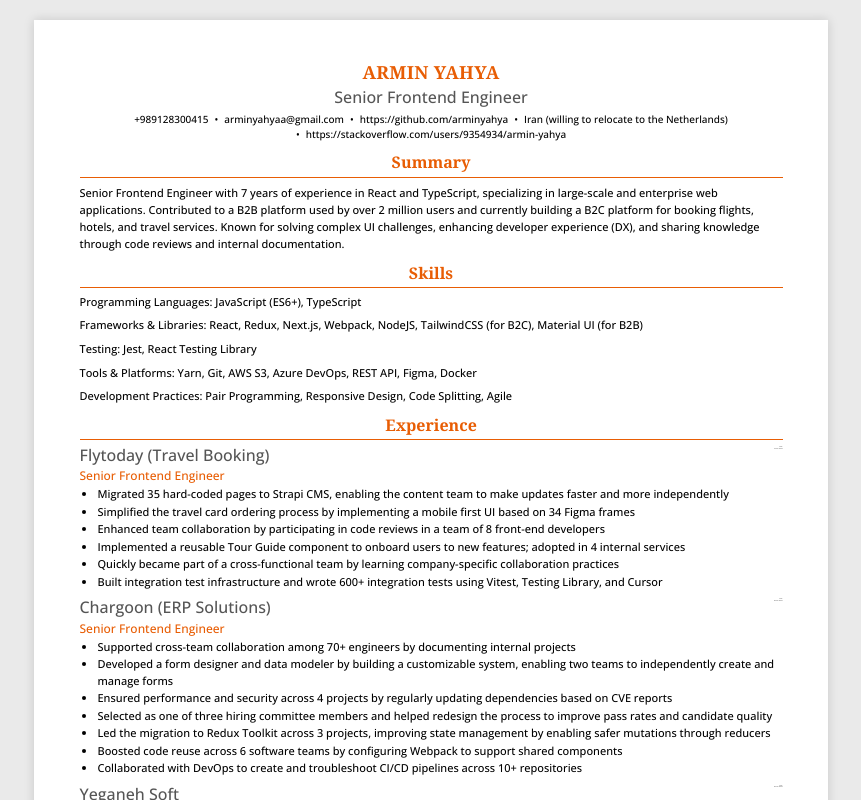
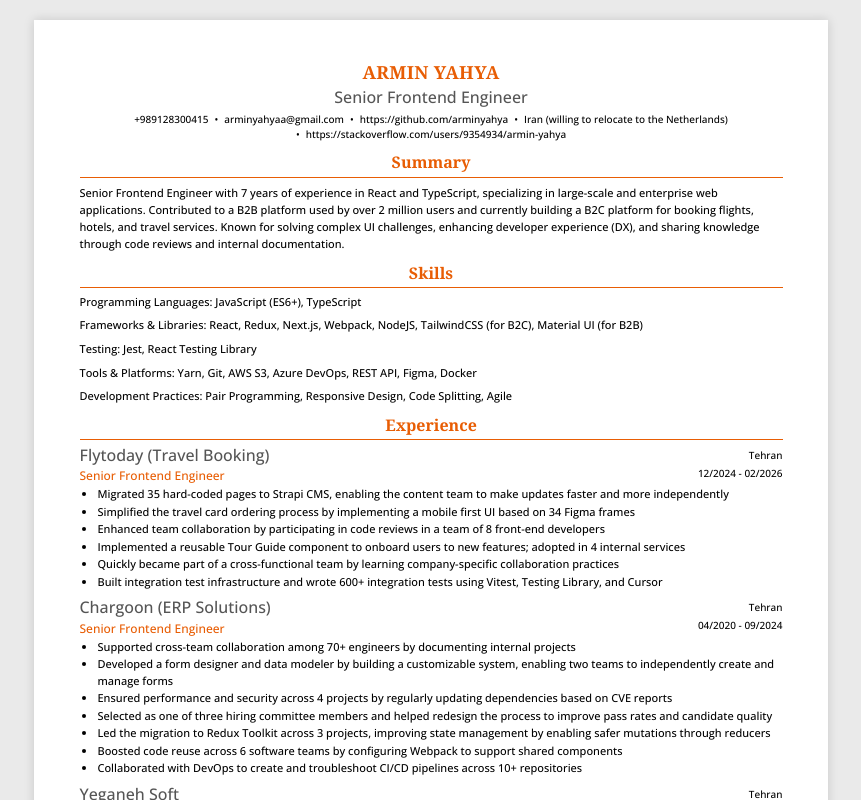
Before and after one commit to arminyahya/cv-nextjs, a Next.js app: page /en in a window 1280 px wide. Shown: the top 800 px of the page, without its empty margins (209-1070 px from the left). Built offline with nearby package versions, Linux system fonts and the light colour scheme.

Commit message:
fix: increase font size of experience-meta from 1px to 10px

```diff
--- a/src/app/app.css
+++ b/src/app/app.css
@@ -185,7 +185,7 @@
 
   text-align: right;
 
-  font-size: 1px;
+  font-size: 10px;
   line-height: 1.8;
 }
 
```
